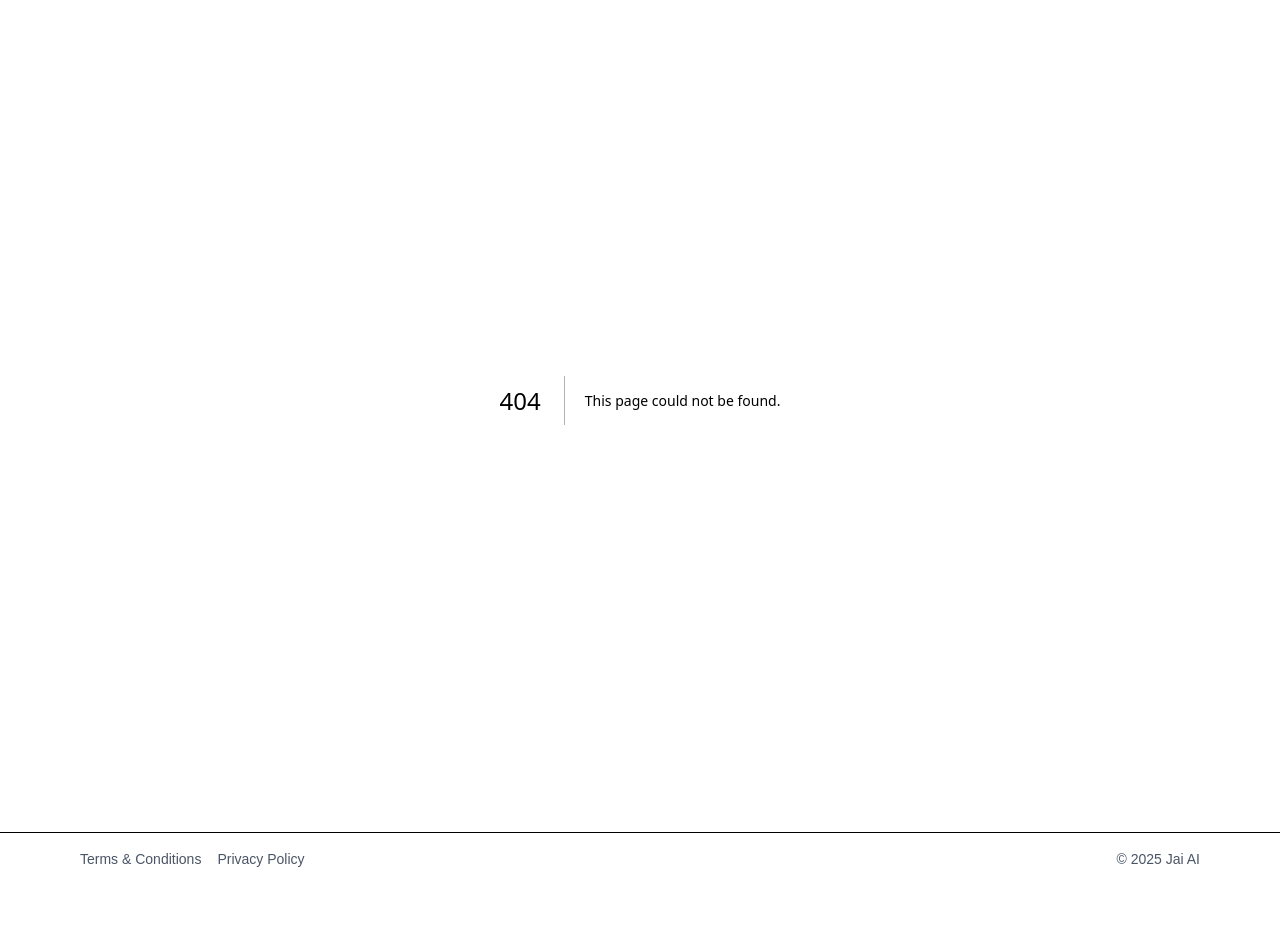
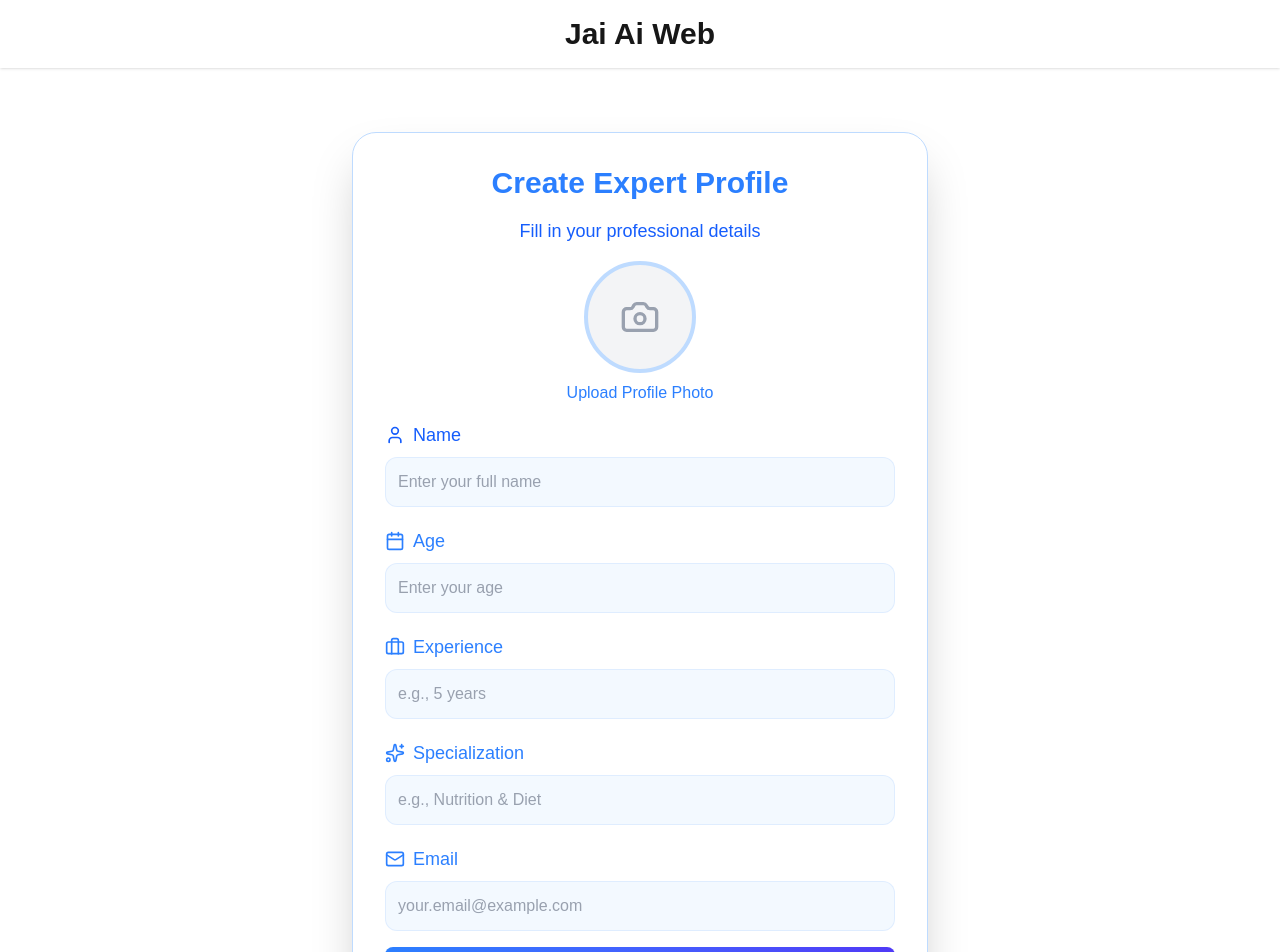
Before and after one commit to TheRidham/jai-ai-web, a Next.js app: page /expert in a window 1280 px wide. Before the commit this address had no page. Shown: the top 952 px of the page. Before the commit the page ends 885 px from the top, so only its background shows below. Built offline with nearby package versions, Linux system fonts and the light colour scheme; no server answers.

Commit message:
human-expert input form

```diff
--- a/app/components/Footer.tsx
+++ b/app/components/Footer.tsx
@@ -2,13 +2,13 @@ import Link from 'next/link';
 
 export default function Footer() {
   return (
-    <footer className="w-full bg-white border-t mt-8">
-      <div className="max-w-6xl mx-auto px-4 py-4 flex items-center justify-between text-sm text-gray-600">
+    <footer className="shadow border-t border-t-gray-500 z-50">
+      <div className="max-w-6xl mx-auto px-4 py-4 flex items-center justify-between text-sm text-gray-700">
         <div>
           <Link href="/terms-conditions" className="mr-4 hover:underline">Terms & Conditions</Link>
           <Link href="/privacy-policy" className="hover:underline">Privacy Policy</Link>
         </div>
-        <div>© {new Date().getFullYear()} Jai AI</div>
+        <div>© {new Date().getFullYear()} Jai AI. All rights reserved.</div>
       </div>
     </footer>
   );
--- /dev/null
+++ b/app/expert/page.tsx
@@ -0,0 +1,224 @@
+"use client";
+import { useState } from "react";
+import { db, storage } from "@/lib/firebase";
+import { collection, addDoc } from "firebase/firestore";
+import { ref, uploadBytes, getDownloadURL } from "firebase/storage";
+import {
+  Camera,
+  Upload,
+  User,
+  Calendar,
+  Briefcase,
+  Mail,
+  Sparkles,
+} from "lucide-react";
+
+export default function ProfileForm() {
+  const [form, setForm] = useState({
+    name: "",
+    age: "",
+    experience: "",
+    specialization: "",
+    mailId: "",
+  });
+  const [photo, setPhoto] = useState<File | null>(null);
+  const [preview, setPreview] = useState<string | null>(null);
+  const [loading, setLoading] = useState(false);
+  const [message, setMessage] = useState("");
+
+  const handleChange = (e: React.ChangeEvent<HTMLInputElement>) => {
+    setForm({ ...form, [e.target.name]: e.target.value });
+  };
+
+  const handleFileChange = (e: React.ChangeEvent<HTMLInputElement>) => {
+    if (e.target.files && e.target.files[0]) {
+      const file = e.target.files[0];
+      setPhoto(file);
+      setPreview(URL.createObjectURL(file));
+    }
+  };
+
+  const handleSubmit = async (e: React.FormEvent) => {
+    e.preventDefault();
+    setLoading(true);
+    setMessage("");
+
+    try {
+      let photoURL = "";
+
+      if (photo) {
+        const storageRef = ref(
+          storage,
+          `profilePhotos/${photo.name}-${Date.now()}`
+        );
+        await uploadBytes(storageRef, photo);
+        photoURL = await getDownloadURL(storageRef);
+      }
+
+      await addDoc(collection(db, "profiles"), {
+        name: form.name.trim().replace(/\s+/g, ' ').toLowerCase(),
+        age: form.age,
+        experience: form.experience,
+        specialization: form.specialization.trim(),
+        email: form.mailId.trim(),
+        profilePhoto: photoURL,
+        createdAt: new Date(),
+      });
+
+      setMessage("Profile saved successfully ✅");
+      setForm({
+        name: "",
+        age: "",
+        experience: "",
+        specialization: "",
+        mailId: "",
+      });
+      setPhoto(null);
+      setPreview(null);
+    } catch (err) {
+      console.error(err);
+      setMessage("Error saving profile ❌");
+    } finally {
+      setLoading(false);
+    }
+  };
+
+  return (
+    <div className="min-h-screen flex items-center justify-center bg-white py-12">
+      <form
+        onSubmit={handleSubmit}
+        className="bg-white rounded-3xl shadow-2xl w-full max-w-xl p-8 space-y-4 border border-blue-200"
+      >
+        <h2 className="text-3xl font-bold text-center text-blue-500">
+          Create Expert Profile
+        </h2>
+        <p className="text-center text-blue-600 text-lg">
+          Fill in your professional details
+        </p>
+
+        {/* Profile Photo Upload */}
+        <div className="flex flex-col items-center">
+          <div className="relative w-28 h-28 rounded-full border-4 border-blue-200 flex items-center justify-center bg-gray-100 overflow-hidden">
+            {preview ? (
+              <img
+                src={preview}
+                alt="Profile Preview"
+                className="w-full h-full object-cover"
+              />
+            ) : (
+              <Camera size={40} className="text-gray-400" />
+            )}
+            <label
+              htmlFor="photo"
+              className="absolute inset-0 bg-black/40 opacity-0 hover:opacity-100 transition-opacity cursor-pointer flex items-center justify-center"
+            >
+              <Upload size={24} className="text-white" />
+            </label>
+          </div>
+          <input
+            id="photo"
+            type="file"
+            accept="image/*"
+            className="hidden"
+            onChange={handleFileChange}
+          />
+          <span className="text-[16px] text-blue-500 mt-2">
+            Upload Profile Photo
+          </span>
+        </div>
+
+        {/* Input Fields */}
+        <div className="space-y-5">
+          <div className="group">
+            <label className="flex items-center gap-2 text-blue-600 font-medium text-lg mb-2">
+              <User size={20} />
+              Name
+            </label>
+            <input
+              name="name"
+              placeholder="Enter your full name"
+              value={form.name}
+              onChange={handleChange}
+              className="w-full bg-blue-300/10 backdrop-blur-sm border border-blue-500/10 rounded-xl p-3 text-black placeholder-gray-400 outline-none focus:bg-white/10 focus:border-blue-500/50 transition-all duration-200"
+              required
+            />
+          </div>
+
+          <div className="group">
+            <label className="flex items-center gap-2 text-blue-500 text-lg font-medium mb-2">
+              <Calendar size={20} />
+              Age
+            </label>
+            <input
+              name="age"
+              type="number"
+              placeholder="Enter your age"
+              value={form.age}
+              onChange={handleChange}
+              className="w-full bg-blue-300/10 backdrop-blur-sm border border-blue-500/10 rounded-xl p-3 text-black placeholder-gray-400 outline-none focus:bg-white/10 focus:border-blue-500/50 transition-all duration-200"
+              required
+            />
+          </div>
+
+          <div className="group">
+            <label className="flex items-center gap-2 text-blue-500 text-lg font-medium mb-2">
+              <Briefcase size={20} />
+              Experience
+            </label>
+            <input
+              name="experience"
+              type="number"
+              placeholder="e.g., 5 years"
+              value={form.experience}
+              onChange={handleChange}
+              className="w-full bg-blue-300/10 backdrop-blur-sm border border-blue-500/10 rounded-xl p-3 text-black placeholder-gray-400 outline-none focus:bg-white/10 focus:border-blue-500/50 transition-all duration-200"
+              required
+            />
+          </div>
+
+          <div className="group">
+            <label className="flex items-center gap-2 text-blue-500 text-lg font-medium mb-2">
+              <Sparkles size={20} />
+              Specialization
+            </label>
+            <input
+              name="specialization"
+              placeholder="e.g., Nutrition & Diet"
+              value={form.specialization}
+              onChange={handleChange}
+              className="w-full bg-blue-300/10 backdrop-blur-sm border border-blue-500/10 rounded-xl p-3 text-black placeholder-gray-400 outline-none focus:bg-white/10 focus:border-blue-500/50 transition-all duration-200"
+              required
+            />
+          </div>
+
+          <div className="group">
+            <label className="flex items-center gap-2 text-blue-500 text-lg font-medium mb-2">
+              <Mail size={20} />
+              Email
+            </label>
+            <input
+              name="mailId"
+              type="email"
+              placeholder="your.email@example.com"
+              value={form.mailId}
+              onChange={handleChange}
+              className="w-full bg-blue-300/10 backdrop-blur-sm border border-blue-500/10 rounded-xl p-3 text-black placeholder-gray-400 outline-none focus:bg-white/10 focus:border-blue-500/50 transition-all duration-200"
+            />
+          </div>
+        </div>
+
+        <button
+          type="submit"
+          disabled={loading}
+          className="w-full bg-gradient-to-r from-blue-500 to-indigo-600 text-white py-3 rounded-lg font-semibold hover:opacity-90 transition"
+        >
+          {loading ? "Saving..." : "Create Profile"}
+        </button>
+
+        {message && (
+          <p className="text-center mt-3 text-sm text-gray-600">{message}</p>
+        )}
+      </form>
+    </div>
+  );
+}
--- a/app/layout.tsx
+++ b/app/layout.tsx
@@ -1,7 +1,7 @@
 import type { Metadata } from "next";
 import { Geist, Geist_Mono } from "next/font/google";
 import "./globals.css";
-import Footer from './components/Footer';
+import Footer from "./components/Footer";
 
 const geistSans = Geist({
   variable: "--font-geist-sans",
@@ -27,8 +27,13 @@ export default function RootLayout({
       <body
         className={`${geistSans.variable} ${geistMono.variable} antialiased`}
       >
-        <div className="min-h-screen flex flex-col">
-          <main className="flex-1">{children}</main>
+        <div className="flex flex-col min-h-screen">
+          <header className="bg-white shadow z-50">
+            <div className="px-4 py-4 text-center">
+              <h1 className="text-3xl font-bold">Jai Ai Web</h1>
+            </div>
+          </header>
+          <main className="flex-1 py-4 bg-white">{children}</main>
           <Footer />
         </div>
       </body>
--- a/app/page.tsx
+++ b/app/page.tsx
@@ -1,39 +1,36 @@
-'use client';
+import Link from "next/link";
+export default function Home() {
+  // const [loading, setLoading] = useState(true);
 
-import { auth } from '@/lib/firebase';
-import { onAuthStateChanged } from 'firebase/auth';
-import { useRouter } from 'next/navigation';
-import { useEffect, useState } from 'react';
-
-export default function Home() {
-  const router = useRouter();
-  const [loading, setLoading] = useState(true);
-
-  useEffect(() => {
-    const unsubscribe = onAuthStateChanged(auth, (user) => {
-      if (user) {
-        // User is authenticated, redirect to advisor dashboard
-        router.push('/advisor');
-      } else {
-        // User is not authenticated, redirect to signin
-        router.push('/signin');
-      }
-      setLoading(false);
-    });
-
-    return () => unsubscribe();
-  }, [router]);
-
-  if (loading) {
-    return (
-      <div className="min-h-screen flex items-center justify-center">
-        <div className="text-center">
-          <div className="animate-spin rounded-full h-12 w-12 border-b-2 border-blue-600 mx-auto"></div>
-          <p className="mt-4 text-gray-600">Loading...</p>
-        </div>
-      </div>
-    );
-  }
-
-  return null;
+  // useEffect(() => {
+  //   const unsubscribe = onAuthStateChanged(auth, (user) => {
+  //     if (user) {
+  //       // User is authenticated, redirect to advisor dashboard
+  //       router.push('/advisor');
+  //     } else {
+  //       // User is not authenticated, redirect to signin
+  //       router.push('/signin');
+  //     }
+  //     setLoading(false);
+  //   });
+  //   return () => unsubscribe();
+  // }, [router]);
+  return (
+    <div>
+      <Link
+        href="/expert"
+        className="mt-40 mb-4 px-4 py-3 rounded-lg shadow capitalize bg-blue-500 text-white block w-fit mx-auto cursor-pointer"
+      >
+        go to expert
+      </Link>
+      <Link
+        href="/signup"
+        className="px-4 py-3 rounded-lg shadow capitalize bg-blue-500 text-white block w-fit mx-auto cursor-pointer"
+      >
+        go to advisor
+      </Link>
+      {/* <div className="animate-spin rounded-full h-12 w-12 border-b-2 border-blue-600 mx-auto"></div>
+          <p className="mt-4 text-gray-600">Loading...</p> */}
+    </div>
+  );
 }
--- a/app/signup/page.tsx
+++ b/app/signup/page.tsx
@@ -56,6 +56,7 @@ export default function SignupPage() {
     } catch (err: unknown) {
       const error = err as { message?: string };
       setError(error.message || 'Failed to send OTP');
+      console.log(error)
     } finally {
       setLoading(false);
     }
--- a/lib/firebase.ts
+++ b/lib/firebase.ts
@@ -4,6 +4,8 @@ import { getApp, getApps, initializeApp } from "firebase/app";
 import { getAuth, RecaptchaVerifier } from "firebase/auth";
 import { getFirestore } from "firebase/firestore";
 import { getFunctions } from "firebase/functions";
+import { getStorage } from "firebase/storage";
+
 
 const firebaseConfig = {
   apiKey: process.env.NEXT_PUBLIC_FIREBASE_API_KEY,
@@ -20,6 +22,7 @@ const app = getApps().length ? getApp() : initializeApp(firebaseConfig);
 export const auth = getAuth(app);
 export const db = getFirestore(app);
 export const functions = getFunctions(app, "asia-south1");
+export const storage = getStorage(app);
 
 // ✅ Only set up reCAPTCHA once
 let recaptchaVerifier: RecaptchaVerifier | null = null;
--- a/package.json
+++ b/package.json
@@ -10,6 +10,7 @@
   },
   "dependencies": {
     "firebase": "^12.3.0",
+    "lucide-react": "^0.548.0",
     "next": "15.5.4",
     "react": "19.1.0",
     "react-dom": "19.1.0"
```
Also changed, not shown: 1 other file (tests, documents, lock files or other folders).
